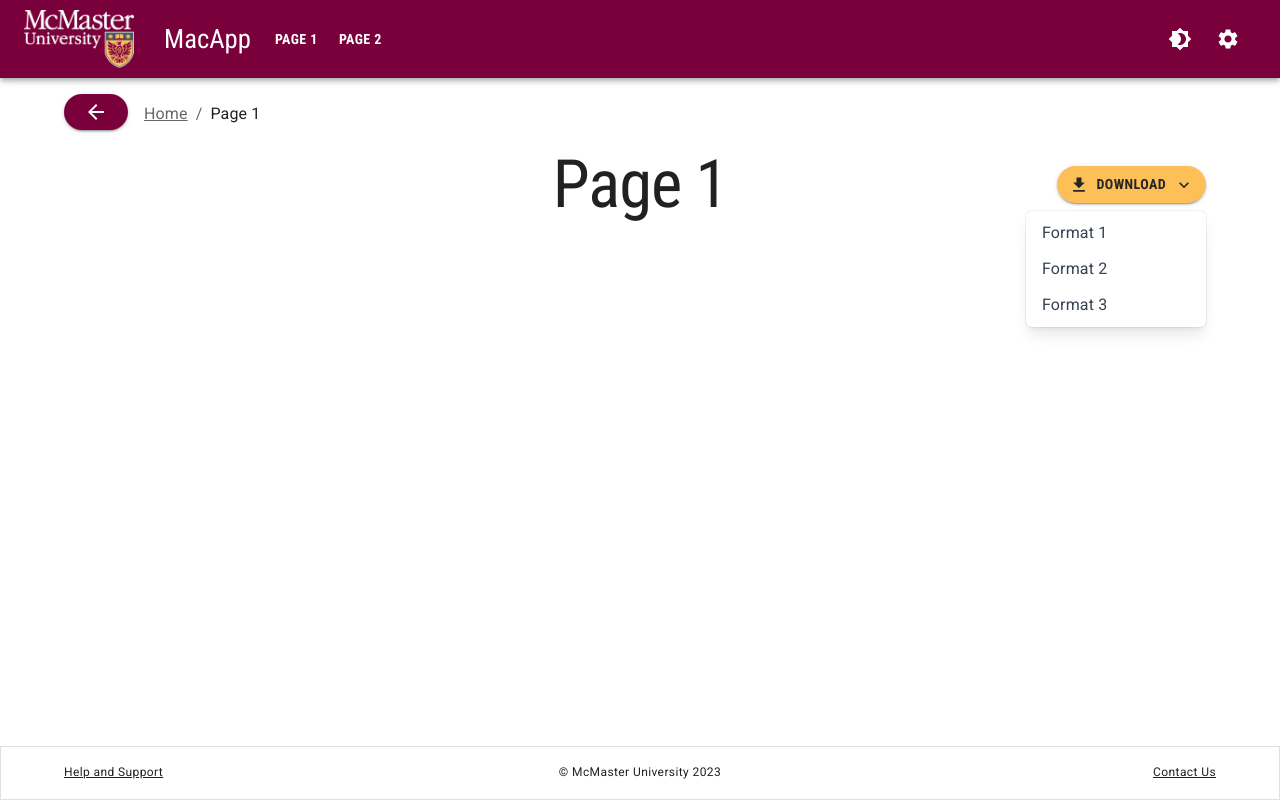
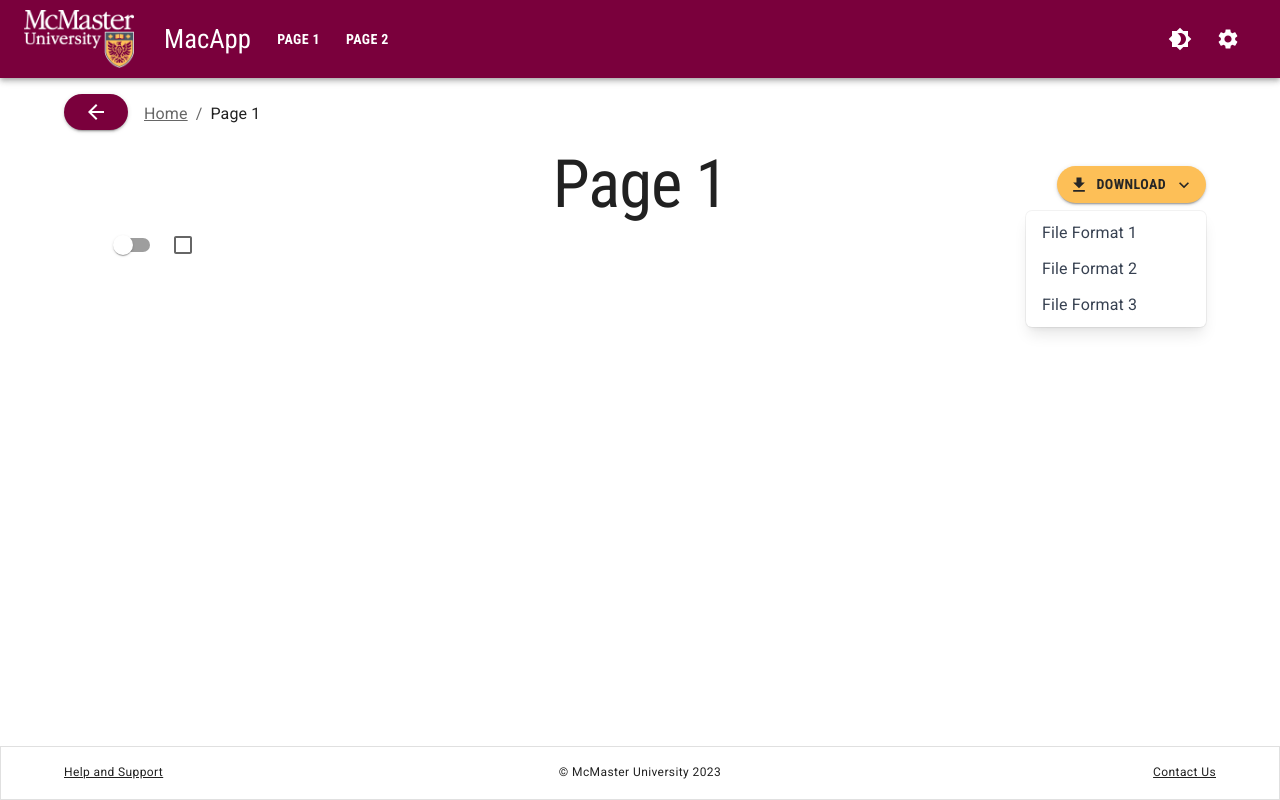
Before and after one commit to McMasterRS/lmr_building-modern-spas, a Next.js app: page /page_1 in a window 1280 px wide. Both pictures are taken after a click on the button "DOWNLOAD". Built offline with nearby package versions, Linux system fonts and the light colour scheme.

Commit message:
added focus indicators + skip to main

```diff
--- a/app/page_1/page.tsx
+++ b/app/page_1/page.tsx
@@ -14,6 +14,8 @@ import DownloadIcon from '@mui/icons-material/Download';
 import {alpha, styled, useTheme} from '@mui/material/styles';
 import Tooltip from "@mui/material/Tooltip";
 import useMediaQuery from '@mui/material/useMediaQuery';
+import {MacSwitch} from "@/components/MacComponents/MacSwitch";
+import {MacCheckbox} from "@/components/MacComponents/MacCheckbox";
 
 const StyledMenu = styled((props: MenuProps) => (
     <Menu
@@ -118,15 +120,19 @@ export default function Page_1() {
                       onClose={handleCloseMenu}
                   >
                       <MenuItem onClick={handleClickMenu}>
-                          Format 1
+                          File Format 1
                       </MenuItem>
                       <MenuItem onClick={handleClickMenu}>
-                          Format 2
+                          File Format 2
                       </MenuItem>
                       <MenuItem onClick={handleClickMenu}>
-                          Format 3
+                          File Format 3
                       </MenuItem>
                   </StyledMenu>
+              </Box>
+              <Box paddingLeft={5}>
+                  <MacSwitch {...{ inputProps: { 'aria-label': 'Switch' } }} />
+                  <MacCheckbox {...{ inputProps: { 'aria-label': 'Checkbox' } }} />
               </Box>
           </Container>
       </main>
--- a/components/MacComponents/MacButton.tsx
+++ b/components/MacComponents/MacButton.tsx
@@ -12,4 +12,10 @@ export const MacButton = styled(MuiButton, {shouldForwardProp: (prop) => prop !=
     ':hover': {
         backgroundColor: props.mainColor === 'secondary' ? '#DBDBDD':'#5E6A71',
     },
+    "&:focus-visible": {
+        color: useTheme().palette.mode === 'dark' ? (props.mainColor === 'primary' ? '#FFFFFF' : '') : '',
+        backgroundColor:
+            props.mainColor === 'secondary' ? '#DBDBDD' : '#5E6A71',
+        outline: `2px solid ${useTheme().palette.mode === 'dark' ? (props.mainColor === 'primary' ? '#F4B7C7' : '#dd3765') : (props.mainColor === 'primary' ? 'black' : useTheme().palette.primary.main) }`,
+    },
 }));
--- /dev/null
+++ b/components/MacComponents/MacCheckbox.tsx
@@ -0,0 +1,12 @@
+import styled from "@emotion/styled";
+import Checkbox, {CheckboxProps} from "@mui/material/Checkbox";
+import React from "react";
+import {useTheme} from "@mui/material/styles";
+
+export const MacCheckbox = styled((props: CheckboxProps) => (
+    <Checkbox disableFocusRipple {...props} />
+))(({ }) => ({
+    '&.Mui-focusVisible': {
+        outline: `2px solid ${useTheme().palette.primary.main}`,
+    },
+}));
--- a/components/MacComponents/MacNavButton.tsx
+++ b/components/MacComponents/MacNavButton.tsx
@@ -10,6 +10,9 @@ export const MacNavButton = styled(Button)(props => ({
     '&& .MuiTouchRipple-child': {
         backgroundColor: "#D6D6D6",
     },
+    "&:focus-visible": {
+        outline: "2px solid #fff",
+    },
 })) as typeof Button
 
 export const MacIconNavButton = styled(IconButton)(props => ({
@@ -20,4 +23,7 @@ export const MacIconNavButton = styled(IconButton)(props => ({
     '&& .MuiTouchRipple-child': {
         backgroundColor: "#D6D6D6",
     },
+    "&:focus-visible": {
+        outline: "2px solid #fff",
+    },
 })) as typeof IconButton
--- /dev/null
+++ b/components/MacComponents/MacSwitch.tsx
@@ -0,0 +1,20 @@
+import styled from "@emotion/styled";
+import Switch, {SwitchProps} from "@mui/material/Switch";
+import React from "react";
+
+export const MacSwitch = styled((props: SwitchProps) => (
+    <Switch disableFocusRipple {...props} />
+))(({ }) => ({
+    '& .MuiSwitch-switchBase': {
+        '&.Mui-focusVisible .MuiSwitch-thumb': {
+            backgroundColor: '#5E6A71',
+            outline: `3px solid #F4B7C7`,
+        },
+    },
+    '& .MuiSwitch-switchBase.Mui-checked': {
+        '&.Mui-focusVisible .MuiSwitch-thumb': {
+            backgroundColor: '#dd3765',
+            outline: '3px solid #fdd287',
+        },
+    }
+}));
--- a/components/Navbar/Navbar.tsx
+++ b/components/Navbar/Navbar.tsx
@@ -24,6 +24,9 @@ import Brightness4Icon from '@mui/icons-material/Brightness4'
 import Brightness7Icon from '@mui/icons-material/Brightness7'
 import {ColorModeContext} from "@/components/Provider/Provider";
 import React from "react";
+import SkipLink from "@/components/SkipLink/SkipLink";
+import {SkipButton} from "@/components/SkipLink/SkipButton";
+import styles_skip from '@/styles/SkipLink.module.scss'
 
 const pages = [
     ['Page 1', '/page_1'],
@@ -114,6 +117,11 @@ export default function Navbar() {
             style={{backgroundImage: 'none'}}
             sx={{zIndex: theme => theme.zIndex.drawer + 1, borderRadius: 0}}
         >
+            <Box sx={{zIndex: 1300}}>
+                <SkipLink className={styles_skip.skipLink} skipTo={"main:first-of-type"}>
+                    <SkipButton mainColor={"primary"} sx={{marginTop:2.4, marginLeft:2, color: 'white'}}>Skip to main content</SkipButton>
+                </SkipLink>
+            </Box>
             <Container maxWidth="xl">
                 <Toolbar disableGutters>
                     <Box sx={{flexGrow: 1, display: {xs: 'flex', md: 'none'}}}>
@@ -221,7 +229,7 @@ export default function Navbar() {
                                         ? styles.active
                                         : styles.nonActive
                                 }
-                                sx={{my: 2, color: 'white', display: 'block'}}
+                                sx={{mx:0.3, my: 2, color: 'white', display: 'block'}}
                             >
                                 {page[0]}
                             </MacNavButton>
--- a/components/Provider/Provider.tsx
+++ b/components/Provider/Provider.tsx
@@ -48,6 +48,18 @@ export function Provider({ children } : {children: React.ReactNode}) {
                         main: secondary_color
                     },
                 },
+                components: {
+                    ...themeOptions.components,
+                    MuiButtonBase: {
+                        styleOverrides: {
+                            root: {
+                                "&:focus-visible": {
+                                    outline: `2px solid ${primary_color}`,
+                                },
+                            },
+                        },
+                    }
+                }
             }),
         [themeMode, prefersDarkMode]
     )
--- /dev/null
+++ b/components/SkipLink/SkipButton.tsx
@@ -0,0 +1,19 @@
+import {useTheme} from '@mui/material/styles'
+import styled from '@emotion/styled'
+import MuiButton, {ButtonProps} from '@mui/material/Button'
+
+interface SkipButtonProps extends ButtonProps {
+    mainColor: string
+}
+
+export const SkipButton = styled(MuiButton, {
+    shouldForwardProp: prop => prop !== 'mainColor',
+})<SkipButtonProps>(props => ({
+    backgroundColor: useTheme().palette.secondary.main,
+    color: '#262626',
+    "&:focus-visible": {
+        color: 'white',
+        backgroundColor: '#707070',
+        outline: '2px solid #fdbf57',
+    },
+}))
--- /dev/null
+++ b/components/SkipLink/SkipLink.tsx
@@ -0,0 +1,31 @@
+import React from 'react';
+
+interface SkipLinkProperties {
+    className?: string;
+
+    children: React.ReactElement;
+    /**
+     * The css query aiding the selection of the
+     * container (main, section etc) we want to scroll to;
+     */
+    skipTo: string;
+}
+
+const SkipLink: React.FC<SkipLinkProperties> = props => {
+
+    const onClick = (event: React.SyntheticEvent) => {
+        event.preventDefault();
+
+        const container: (HTMLElement | null) = document.querySelector(props.skipTo);
+
+        if (container) {
+            container.tabIndex = -1;
+            container.focus();
+            setTimeout(() => container.removeAttribute("tabindex"), 1000);
+        }
+    };
+
+    return React.cloneElement(props.children, { onClick, className: props.className });
+}
+
+export default SkipLink;
--- a/package.json
+++ b/package.json
@@ -22,6 +22,7 @@
     "next": "^13.4.12",
     "react": "18.2.0",
     "react-dom": "18.2.0",
+    "sass": "^1.65.1",
     "typescript": "5.0.4"
   }
 }
--- a/styles/Navbar.module.css
+++ b/styles/Navbar.module.css
@@ -13,3 +13,9 @@
     color: #7a003c;
     background: white;
 }
+
+.active:focus-visible {
+    color: white;
+    background: #707070;
+    outline-color: #fdbf57;
+}
--- /dev/null
+++ b/styles/SkipLink.module.scss
@@ -0,0 +1,11 @@
+.skipLink {
+  margin-right: 1rem !important;
+  position: absolute !important;
+  transform: translateX(-200%) !important;
+  transition: transform 0.3s !important;
+
+  &:focus {
+    position: absolute !important;
+    transform: translateX(0) !important;
+  }
+}
```
Also changed, not shown: 1 other file (tests, documents, lock files or other folders).
